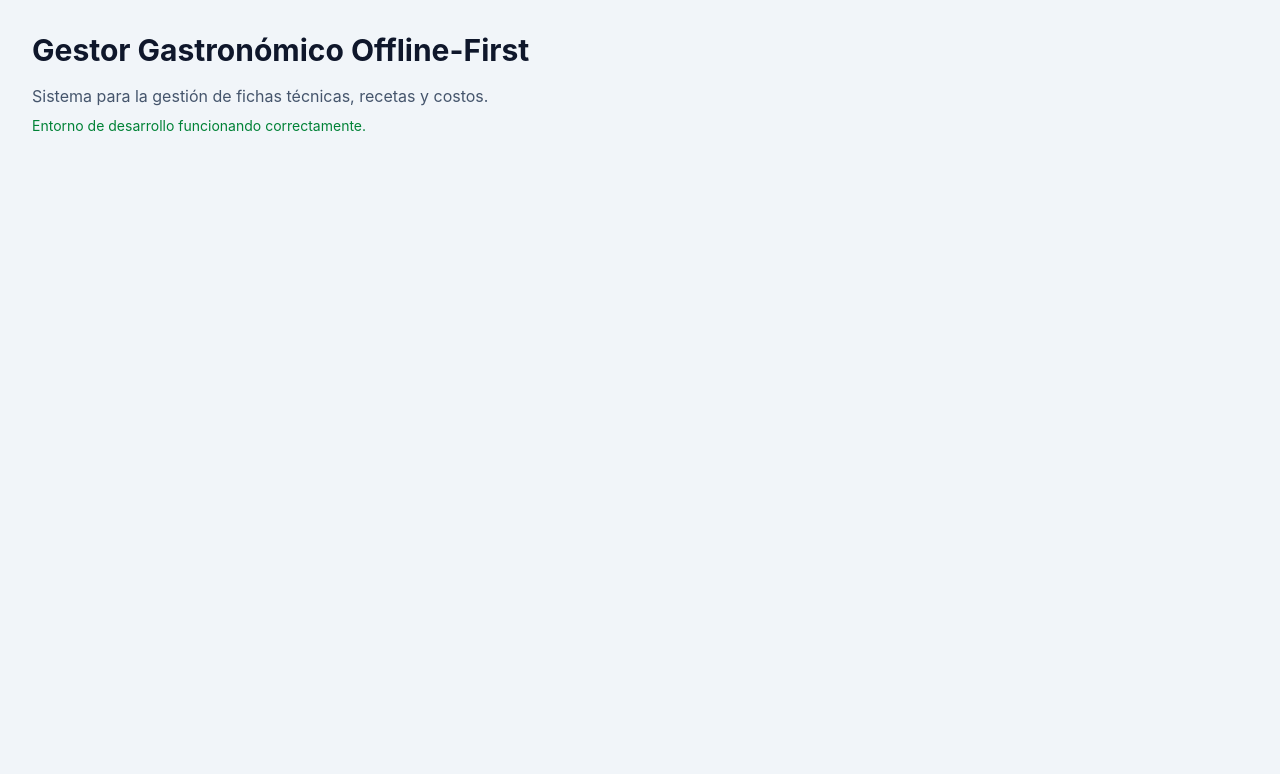
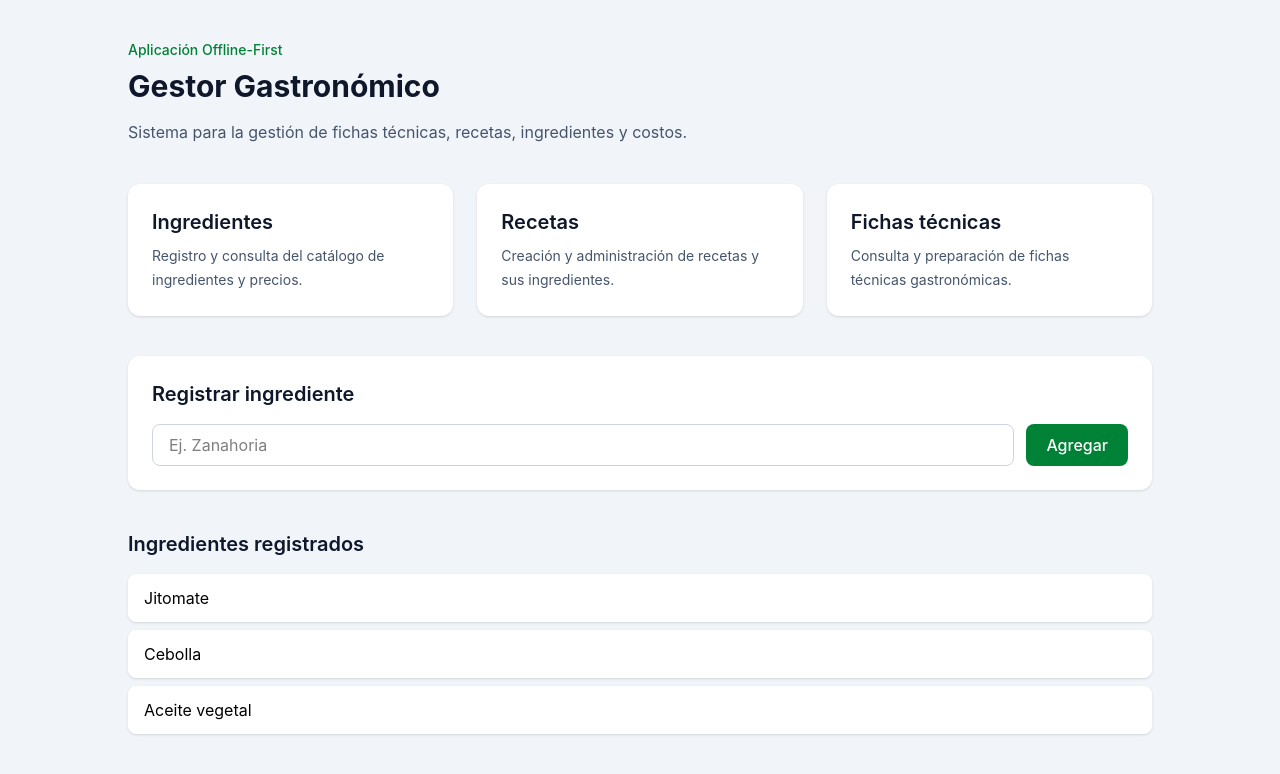
Before and after one commit to DR4XX6/gastronomia-offline-first, a React (Vite) app: page / in a window 1280 px wide. Shown: the top 774 px of the page. Built offline with nearby package versions, Linux system fonts and the light colour scheme.

Commit message:
feat: estructurar aplicacion y modulo inicial de ingredientes

```diff
--- a/src/App.tsx
+++ b/src/App.tsx
@@ -1,19 +1,7 @@
+import HomePage from './pages/HomePage'
+
 function App() {
-  return (
-    <main className="min-h-screen bg-slate-100 p-8">
-      <h1 className="text-3xl font-bold text-slate-900">
-        Gestor Gastronómico Offline-First
-      </h1>
-
-      <p className="mt-4 text-slate-600">
-        Sistema para la gestión de fichas técnicas, recetas y costos.
-      </p>
-
-      <p className="mt-2 text-sm text-green-700">
-        Entorno de desarrollo funcionando correctamente.
-      </p>
-    </main>
-  )
+  return <HomePage />
 }
 
 export default App
--- /dev/null
+++ b/src/components/ModuleCard.tsx
@@ -0,0 +1,20 @@
+interface ModuleCardProps {
+    title: string
+    description: string
+    }
+
+    function ModuleCard({ title, description }: ModuleCardProps) {
+    return (
+        <article className="rounded-xl bg-white p-6 shadow-sm">
+        <h2 className="text-xl font-semibold text-slate-900">
+            {title}
+        </h2>
+
+        <p className="mt-2 text-sm leading-6 text-slate-600">
+            {description}
+        </p>
+        </article>
+    )
+}
+
+export default ModuleCard
--- /dev/null
+++ b/src/data/mockIngredients.ts
@@ -0,0 +1,16 @@
+import type { Ingredient } from '../domain/ingredient'
+
+export const mockIngredients: Ingredient[] = [
+    {
+        id: 'ingredient-1',
+        name: 'Jitomate',
+    },
+    {
+        id: 'ingredient-2',
+        name: 'Cebolla',
+    },
+    {
+        id: 'ingredient-3',
+        name: 'Aceite vegetal',
+    },
+]
--- /dev/null
+++ b/src/domain/ingredient.ts
@@ -0,0 +1,4 @@
+export interface Ingredient {
+    id: string
+    name: string
+}
--- /dev/null
+++ b/src/features/ingredients/IngredientForm.tsx
@@ -0,0 +1,52 @@
+import { useState } from 'react'
+
+interface IngredientFormProps {
+    onAddIngredient: (name: string) => void
+    }
+
+    function IngredientForm({ onAddIngredient }: IngredientFormProps) {
+    const [name, setName] = useState('')
+
+    function handleSubmit(event: React.FormEvent<HTMLFormElement>) {
+        event.preventDefault()
+
+        const trimmedName = name.trim()
+
+        if (!trimmedName) {
+        return
+        }
+
+        onAddIngredient(trimmedName)
+        setName('')
+    }
+
+    return (
+        <form
+        onSubmit={handleSubmit}
+        className="mt-10 rounded-xl bg-white p-6 shadow-sm"
+        >
+        <h2 className="text-xl font-semibold text-slate-900">
+            Registrar ingrediente
+        </h2>
+
+        <div className="mt-4 flex flex-col gap-3 sm:flex-row">
+            <input
+            type="text"
+            value={name}
+            onChange={(event) => setName(event.target.value)}
+            placeholder="Ej. Zanahoria"
+            className="flex-1 rounded-lg border border-slate-300 px-4 py-2 outline-none focus:border-green-600"
+            />
+
+            <button
+            type="submit"
+            className="rounded-lg bg-green-700 px-5 py-2 font-medium text-white hover:bg-green-800"
+            >
+            Agregar
+            </button>
+        </div>
+        </form>
+    )
+}
+
+export default IngredientForm
--- /dev/null
+++ b/src/features/ingredients/IngredientList.tsx
@@ -0,0 +1,28 @@
+import type { Ingredient } from '../../domain/ingredient'
+
+interface IngredientListProps {
+    ingredients: Ingredient[]
+    }
+
+    function IngredientList({ ingredients }: IngredientListProps) {
+    return (
+        <section className="mt-10">
+        <h2 className="text-xl font-semibold text-slate-900">
+            Ingredientes registrados
+        </h2>
+
+        <ul className="mt-4 space-y-2">
+            {ingredients.map((ingredient) => (
+            <li
+                key={ingredient.id}
+                className="rounded-lg bg-white px-4 py-3 shadow-sm"
+            >
+                {ingredient.name}
+            </li>
+            ))}
+        </ul>
+        </section>
+    )
+}
+
+export default IngredientList
--- /dev/null
+++ b/src/features/ingredients/IngredientManager.tsx
@@ -0,0 +1,32 @@
+import { useState } from 'react'
+import type { Ingredient } from '../../domain/ingredient'
+import { mockIngredients } from '../../data/mockIngredients'
+import IngredientForm from './IngredientForm'
+import IngredientList from './IngredientList'
+
+function IngredientManager() {
+    const [ingredients, setIngredients] =
+        useState<Ingredient[]>(mockIngredients)
+
+    function handleAddIngredient(name: string) {
+        const newIngredient: Ingredient = {
+        id: crypto.randomUUID(),
+        name,
+        }
+
+        setIngredients((currentIngredients) => [
+        ...currentIngredients,
+        newIngredient,
+        ])
+    }
+
+    return (
+        <>
+        <IngredientForm onAddIngredient={handleAddIngredient} />
+
+        <IngredientList ingredients={ingredients} />
+        </>
+    )
+}
+
+export default IngredientManager
--- /dev/null
+++ b/src/pages/HomePage.tsx
@@ -0,0 +1,46 @@
+import ModuleCard from '../components/ModuleCard'
+import IngredientManager from '../features/ingredients/IngredientManager'
+
+function HomePage() {
+    return (
+        <main className="min-h-screen bg-slate-100 px-6 py-10">
+        <div className="mx-auto max-w-5xl">
+            <header>
+            <p className="text-sm font-medium text-green-700">
+                Aplicación Offline-First
+            </p>
+
+            <h1 className="mt-2 text-3xl font-bold text-slate-900">
+                Gestor Gastronómico
+            </h1>
+
+            <p className="mt-4 max-w-2xl text-slate-600">
+                Sistema para la gestión de fichas técnicas, recetas,
+                ingredientes y costos.
+            </p>
+            </header>
+
+            <section className="mt-10 grid gap-6 md:grid-cols-3">
+            <ModuleCard
+                title="Ingredientes"
+                description="Registro y consulta del catálogo de ingredientes y precios."
+            />
+
+            <ModuleCard
+                title="Recetas"
+                description="Creación y administración de recetas y sus ingredientes."
+            />
+
+            <ModuleCard
+                title="Fichas técnicas"
+                description="Consulta y preparación de fichas técnicas gastronómicas."
+            />
+            </section>
+
+            <IngredientManager />
+        </div>
+        </main>
+    )
+}
+
+export default HomePage
```
